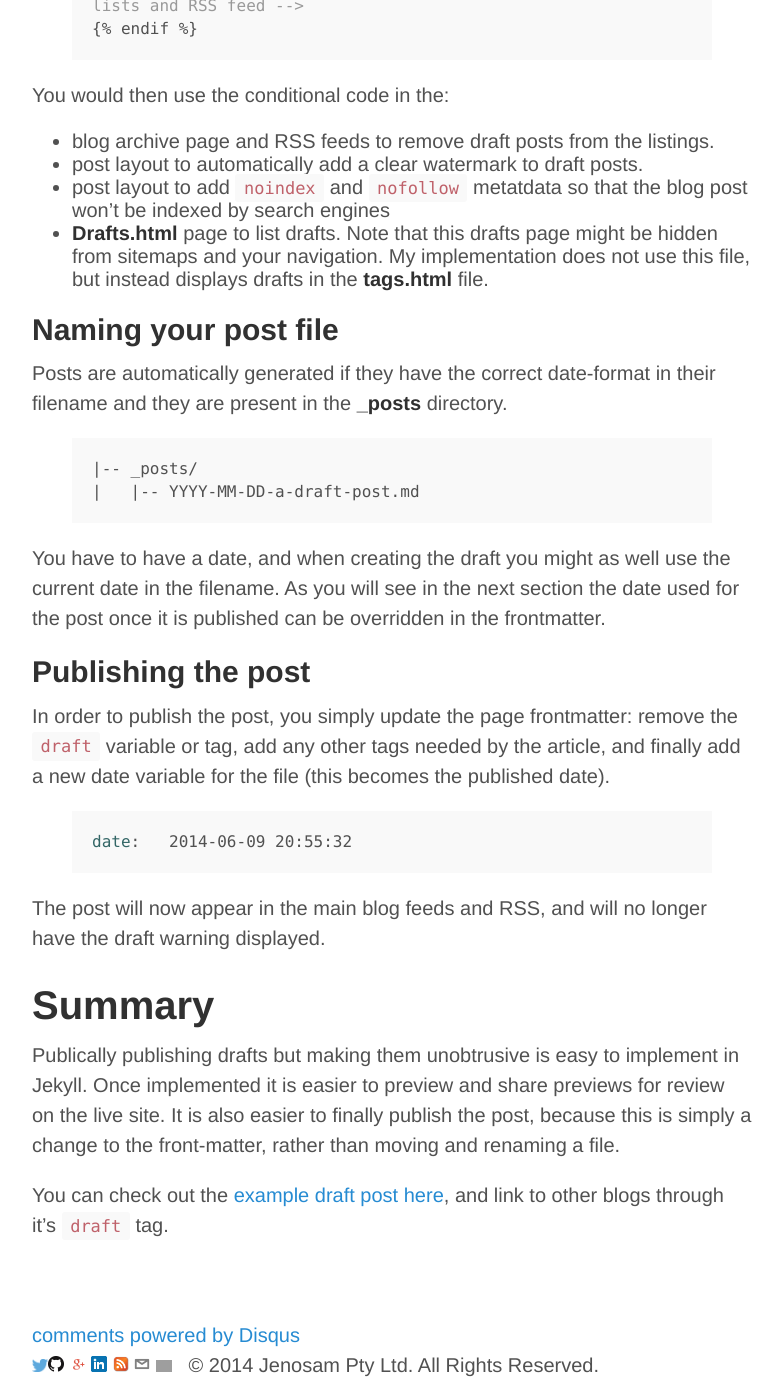
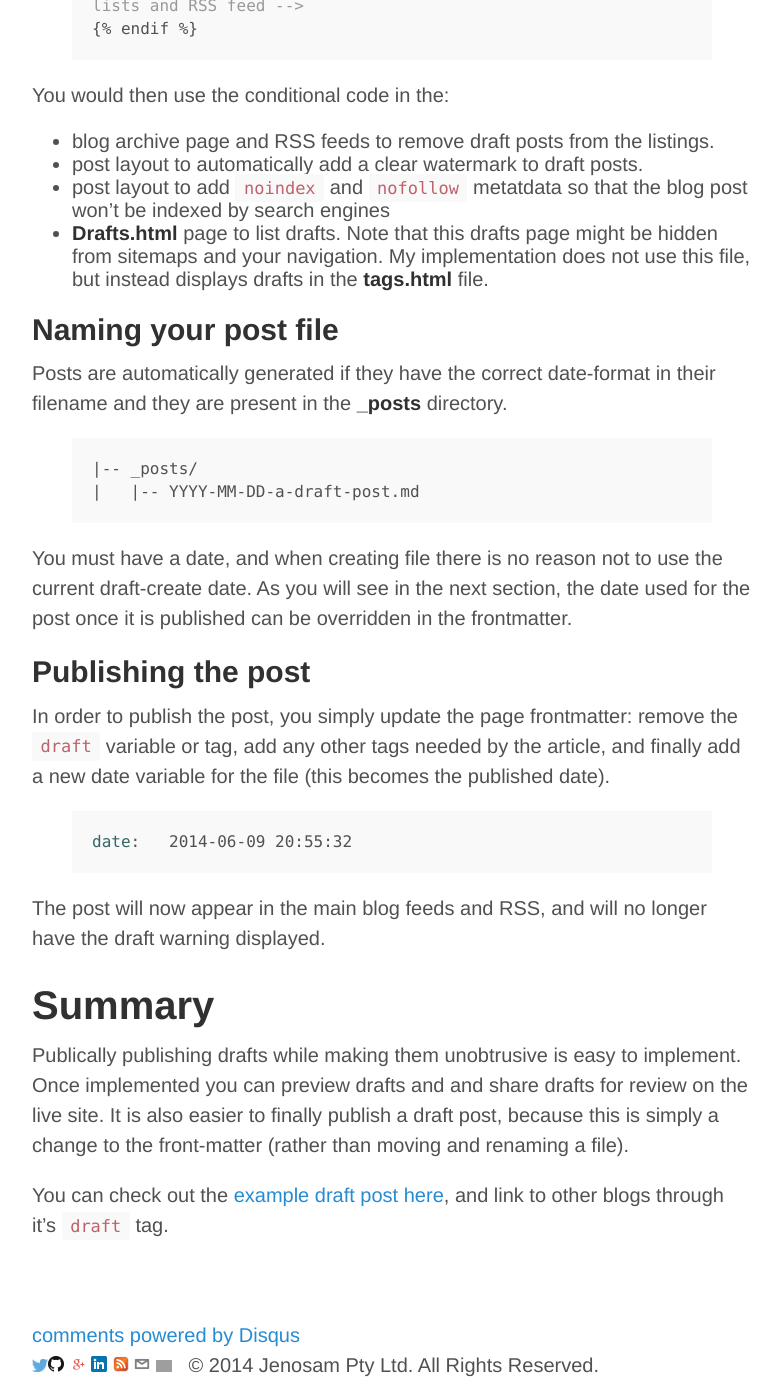
Before and after one commit to hamishwillee/hamishwillee.github.io, a Jekyll site: the page built from _posts/2014-06-09-public-drafts-in-jekyll.markdown, in a window 1280 px wide and 1400 px high, scrolled down 2667 px. Shown: the whole window, without its empty margins (248-1029 px from the left). Built offline with Jekyll 4.4.1, drawn with Linux system fonts in a browser that asks for light colours; comment, search, counter and statistics services are not loaded; some of the changed text lies outside the part shown; grey boxes are pictures that could not be loaded.

Commit message:
fix typos in blog on public drafts

```diff
--- a/_posts/2014-06-09-public-drafts-in-jekyll.markdown
+++ b/_posts/2014-06-09-public-drafts-in-jekyll.markdown
@@ -12,13 +12,13 @@
 
 # Introduction
 
-Drafts are posts that aren't yet ready to be published. Jekyll's does not generate pages for draft posts by default, but instead provides a special build option to preview drafts.
+Drafts are posts that aren't yet ready to be published. Jekyll's does not generate pages for draft posts by default, but instead provides a special preview build option.
 
 In many cases draft posts are not *confidential*, the author simple doesn't wish to distract readers with incomplete ideas. It is therefore reasonable that drafts posts are generated in the site HTML, as long as they aren't obtrusive.
 
 This post explains one approach for creating *public drafts*. The approach has the following benefits over Jekyll's [official support for drafts](#Standard Jekyll process for creating drafts):
 
-* Drafts can be previewed and shared with reviewers on the live site - there is no need for a separate build
+* Drafts can be previewed and shared with reviewers on the live site - there is no need for a separate build.
 * Published draft files do not need to be renamed or moved - you just need to remove the draft variable and add the current date variable.
 * Bloggers using Github's inbuilt Jekyll publishing do not need a copy of Jekyll to preview posts.
 
@@ -91,7 +91,7 @@
 |   |-- YYYY-MM-DD-a-draft-post.md
 {% endhighlight %}
 
-You have to have a date, and when creating the draft you might as well use the current date in the filename. As you will see in the next section the date used for the post once it is published can be overridden in the frontmatter.
+You must have a date, and when creating file there is no reason not to use the current draft-create date. As you will see in the next section, the date used for the post once it is published can be overridden in the frontmatter.
 
 ## Publishing the post
 
@@ -105,6 +105,6 @@
 
 # Summary
 
-Publically publishing drafts but making them unobtrusive is easy to implement in Jekyll. Once implemented it is easier to preview and share previews for review on the live site. It is also easier to finally publish the post, because this is simply a change to the front-matter, rather than moving and renaming a file.
+Publically publishing drafts while making them unobtrusive is easy to implement. Once implemented you can preview drafts and and share drafts for review on the live site. It is also easier to finally publish a draft post, because this is simply a change to the front-matter (rather than moving and renaming a file).
 
 You can check out the [example draft post here]({% post_url 2014-06-05-Example-draft--blog %}), and link to other blogs through it's `draft` tag.
```
